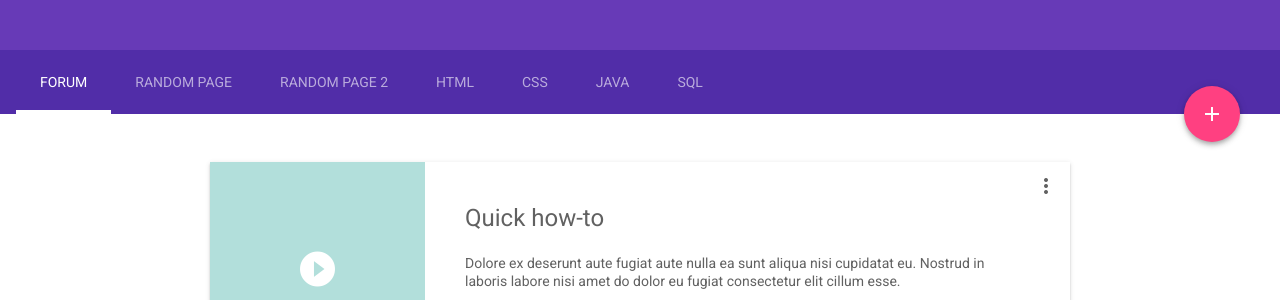
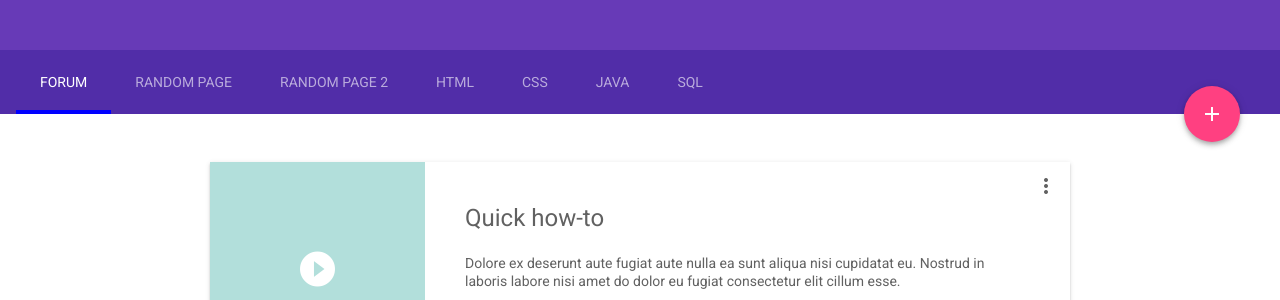
Before and after one commit to curious-monggo/webprog101, a PHP site: page / in a window 1280 px wide. Shown: the part 142-442 px from the top of the page. Run offline with PHP 8.4, Linux system fonts and the light colour scheme.

Commit message:
Update styles.css

```diff
--- a/HTML/mdl-template-text-only/styles.css
+++ b/HTML/mdl-template-text-only/styles.css
@@ -50,7 +50,7 @@ html, body {
   line-height: 64px;
 }
 .mdl-demo .mdl-layout__tab-bar .mdl-layout__tab.is-active::after {
-  background-color: white;
+  background-color: blue;
   height: 4px;
 }
 .mdl-demo main > .mdl-layout__tab-panel {
```
